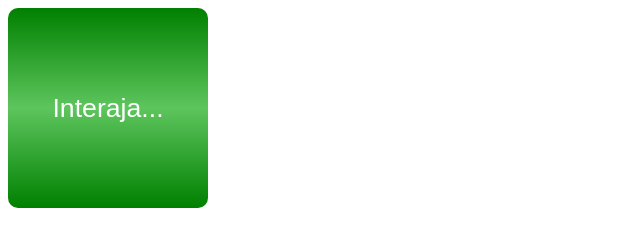
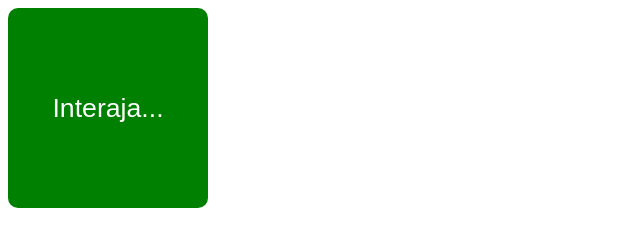
Before and after one commit to CristianoLiraGit/JavaScript, a plain HTML site: page aula10/ex006.html in a window 1280 px wide. Shown: the whole page, without its empty margins (0-640 px from the left). Drawn offline with Linux system fonts and the light colour scheme.

Commit message:
Update ex006.html

```diff
--- a/aula10/ex006.html
+++ b/aula10/ex006.html
@@ -8,7 +8,7 @@
     <style>
         div#area {
             font: normal 20pt Arial;
-            background-image: linear-gradient(to top, green, rgb(93, 197, 93), green);
+            background-color: green;
             color: white;
             width: 200px;
             height: 200px;
```
